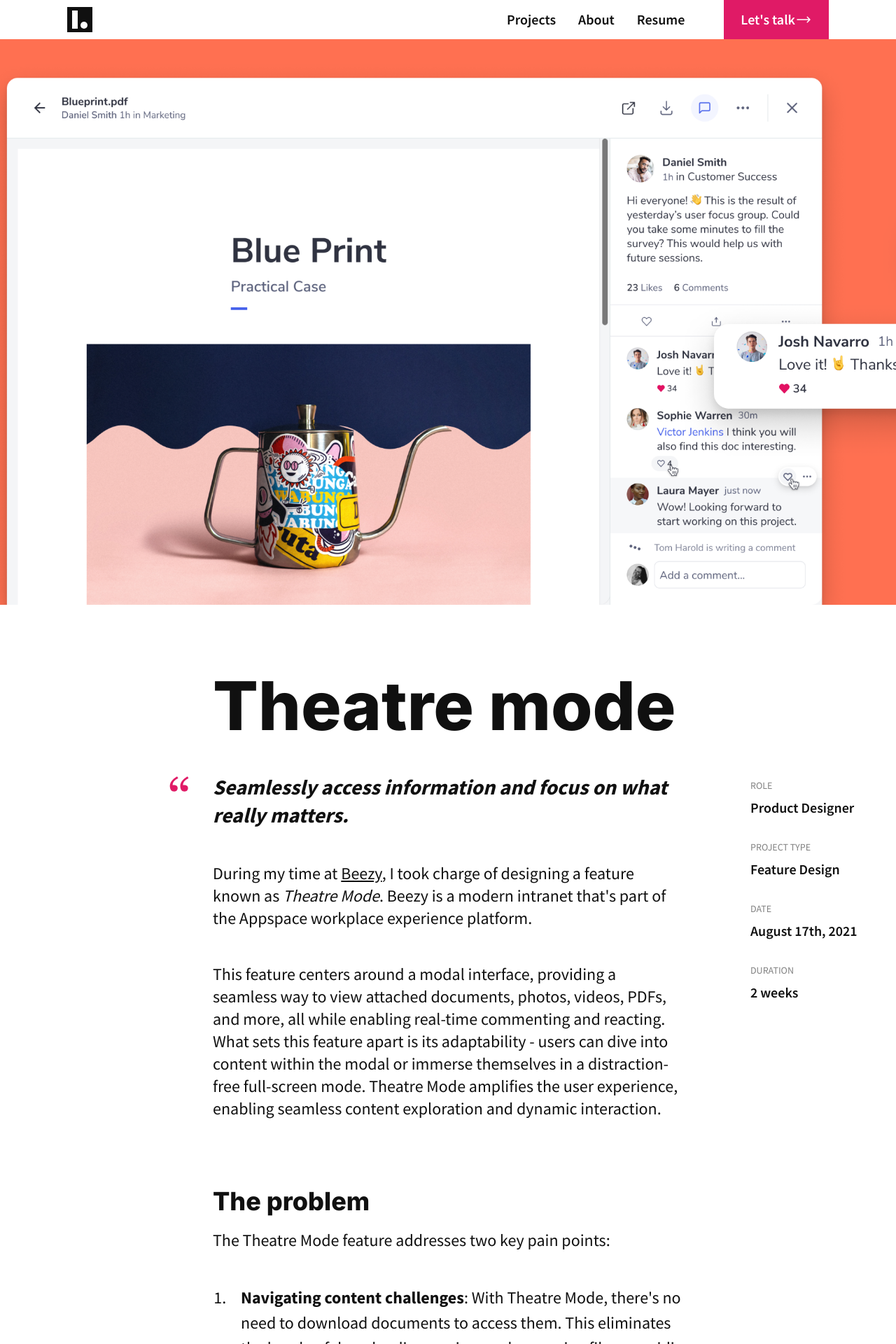
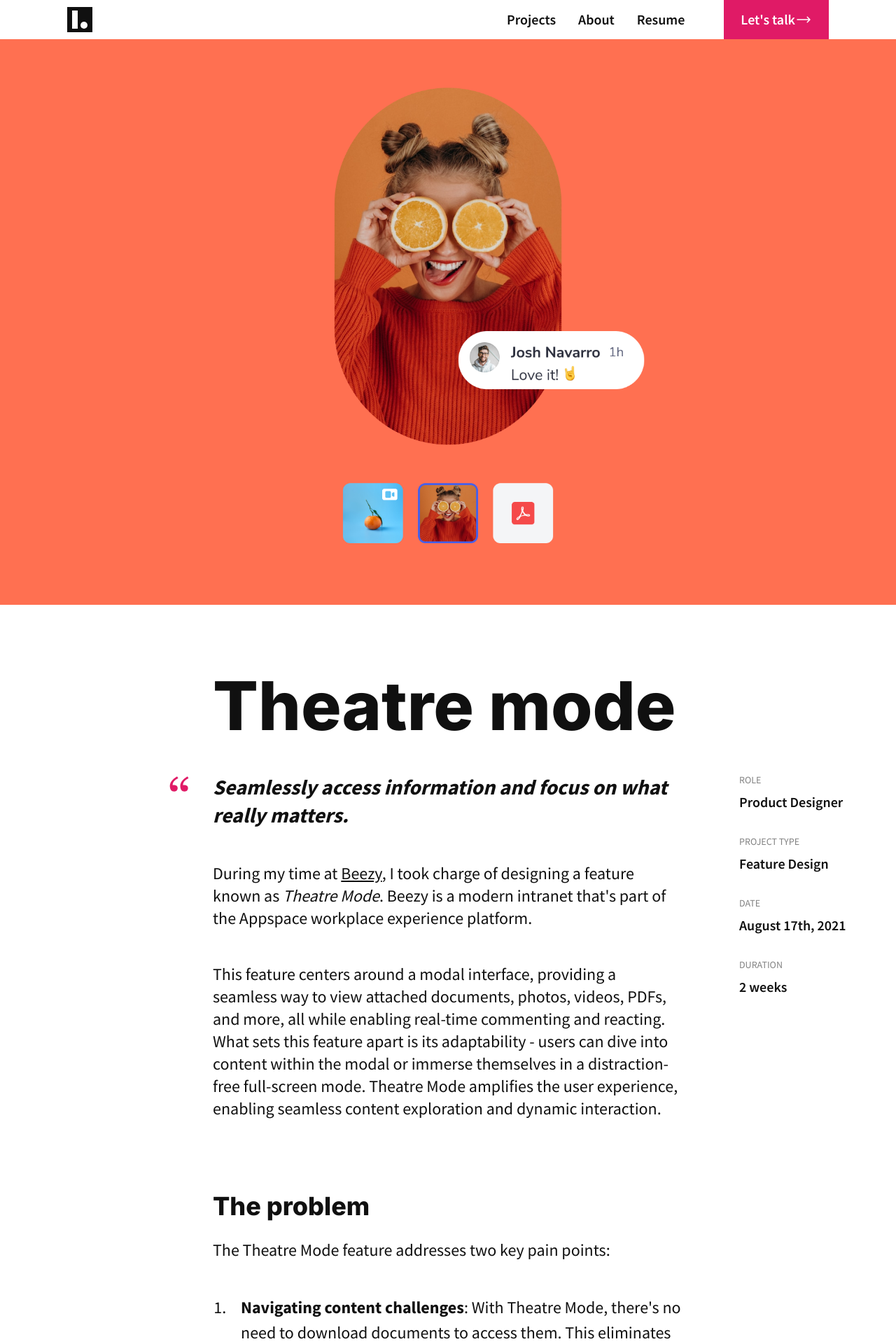
Before and after one commit to laugardie/newportfolio, a Next.js app: page /theatremode in a window 1280 px wide. Shown: the top 1920 px of the page at 70% size. Built offline with nearby package versions, Linux system fonts and the light colour scheme.

Commit message:
Add theatremode responsive

```diff
--- a/app/theatremode/page.tsx
+++ b/app/theatremode/page.tsx
@@ -17,6 +17,21 @@
     <div className="relative">
       <div className="w-full h-864 relative">
         <Image
+          className="md:hidden"
+          src="/assets/theatremode-cover.png"
+          fill
+          alt="Theatre mode feature"
+          style={{ objectFit: "cover" }}
+        />{" "}
+        <Image
+          className="hidden md:flex 2xl:hidden"
+          src="/assets/theatremode-cover-lg.png"
+          fill
+          alt="Theatre mode feature"
+          style={{ objectFit: "cover" }}
+        />
+        <Image
+          className="hidden 2xl:flex"
           src="/assets/theatremode.png"
           fill
           alt="Theatre mode feature"
@@ -25,15 +40,15 @@
       </div>
       <article>
         <SectionSm className="relative pt-24">
-          <aside className="absolute left-full pl-24">
-            <dl className="mt-[152px]">
+          <Title>Theatre mode</Title>
+          <aside className="hidden lg:flex lg:mb-8 xl:absolute xl:left-full xl:pl-20 2xl:pl-24">
+            <dl className="flex flex-wrap gap-10 xl:gap-0">
               <MetaProps tag="Role" description="Product Designer" />
               <MetaProps tag="Project Type" description="Feature Design" />
               <MetaProps tag="Date" description="August 17th, 2021" />
               <MetaProps tag="Duration" description="2 weeks" />
             </dl>
           </aside>
-          <Title>Theatre mode</Title>
           <Quote>
             Seamlessly access information and focus on what really matters.
           </Quote>
--- a/components/design system/H1.tsx
+++ b/components/design system/H1.tsx
@@ -1,7 +1,7 @@
 type H1Props = { children: React.ReactNode };
 
 const H1 = ({ children }: H1Props) => (
-  <h1 className="font-extrabold font-inter text-3xl lg:text-4xl leading-[54px] mt-24 mb-5">
+  <h1 className="font-extrabold font-inter text-3xl lg:text-4xl leading-[40px] lg:leading-[54px] mt-24 mb-5">
     {children}
   </h1>
 );
--- a/components/design system/NumberedListItem.tsx
+++ b/components/design system/NumberedListItem.tsx
@@ -2,7 +2,9 @@
 
 const NumberedListItem = ({ children }: NumberedListItemProps) => (
   <li>
-    <span className="relative left-4">{children}</span>
+    <span className="relative left-2 lg:left-4 text-xl lg:text-2xl">
+      {children}
+    </span>
   </li>
 );
 
```
Also changed, not shown: public/assets/theatremode-cover-lg.png (added).
